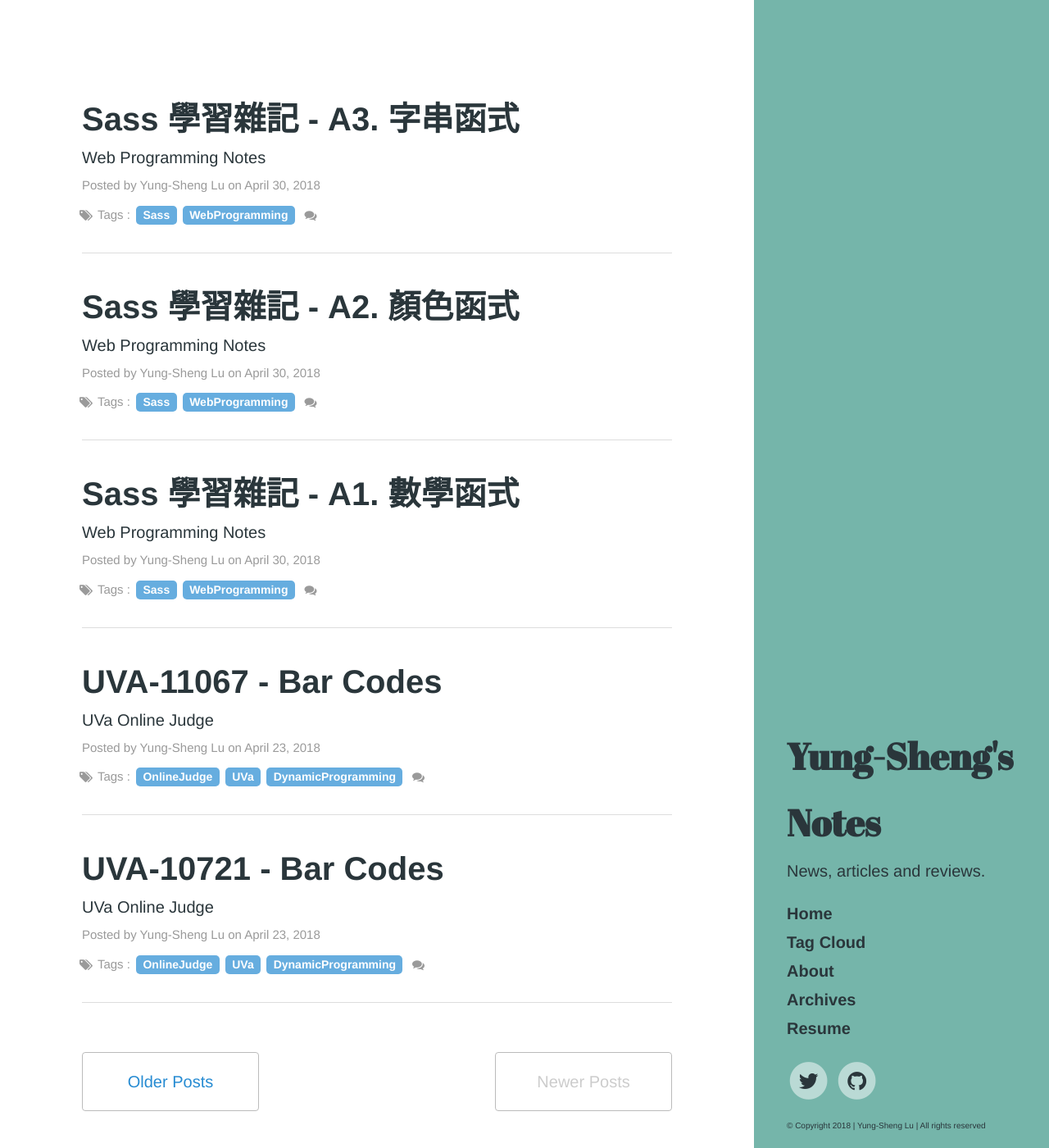
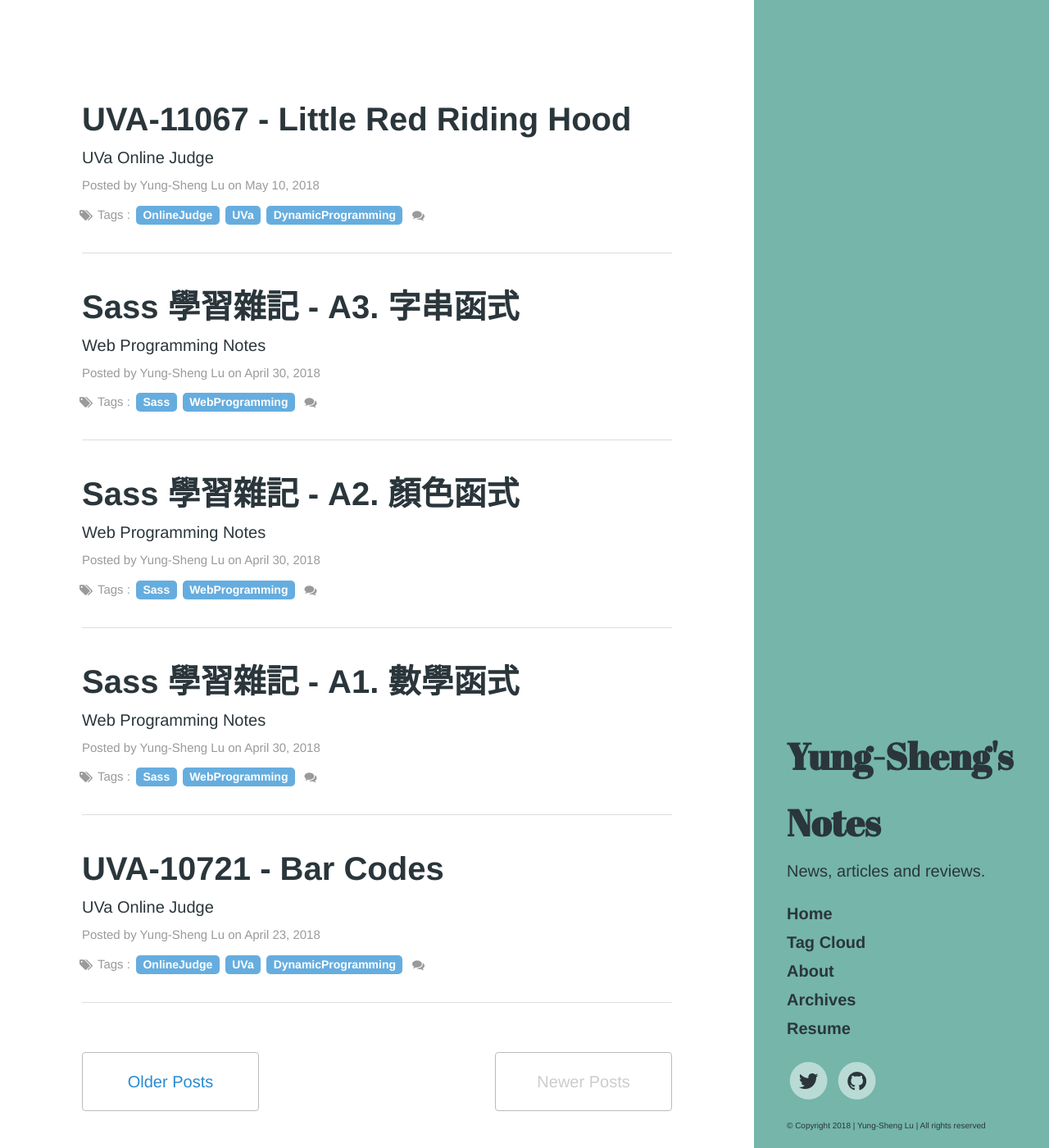
Before and after one commit to dppss90010/yungshenglu.github.io, a Jekyll site: the page built from index.html, in a window 1280 px wide and 1400 px high. Shown: the whole window at 82% size. Built offline with Jekyll 4.4.1, drawn with Linux system fonts in a browser that asks for light colours; the list of posts is cut into pages by our own code; comment, search, counter and statistics services are not loaded; some of the changed lines change nothing that is shown.

Commit message:
Update latest post

```diff
--- a/_posts/2018-05-10-UVA11067.md
+++ b/_posts/2018-05-10-UVA11067.md
@@ -1,8 +1,8 @@
 ---
 layout     : post
-title      : "UVA-11067 - Bar Codes"
+title      : "UVA-11067 - Little Red Riding Hood"
 subtitle   : "UVa Online Judge"
-date       : 2018-04-23 18:00:00
+date       : 2018-05-10 18:00:00
 author     : "Yung-Sheng Lu"
 tags       : OnlineJudge UVa DynamicProgramming
 comments   : true
@@ -24,14 +24,12 @@ link       : https://uva.onlinejudge.org/index.php?option=com_onlinejudge&Itemid
 * **分析：**本題為動態規劃 (Dynamic Programming; DP) 的簡單題型。在初始化棋盤大小後，並依照題目意思將大野狼的座標位置標記為 $$-1$，在探索的路徑的過程中，將左下角的起始座標的值令為 $$1$$，如果該做標點的值為 $$-1$$，則令為 $$0$$，表示沒有辦法經過該做標點，反之如果不是 $$-1$$，則將該點做標的值令為相鄰前一步座標的值之總和。
     $$
     \begin{align*}
-    path(i, j) = \left\{ \\
-        \begin{array}{clr}
-        1 & i = 0, j = 0 \\
-        path(i, j - 1)   & i = 0 \\
-        path(i - 1, j)   & j = 0 \\
-        path(i, j - 1) + path(i - 1, j)   & \mathrm{otherwise} \\
-        \end{array}
-    \right
+    path(i, j) = \left\{\begin{array}{ll}
+                1, & \mbox{if $i = 0$ and $j = 0$} \\
+                path(i, j - 1), & \mbox{if $i = 0$} \\
+                path(i - 1, j), & \mbox{if $j = 0$} \\
+                path(i, j - 1) + path(i - 1, j)   & \mathrm{otherwise.}
+                \end{array} \right.
     \end{align*}
     $$
     * 此題要記得使用 `long long int`。
```
